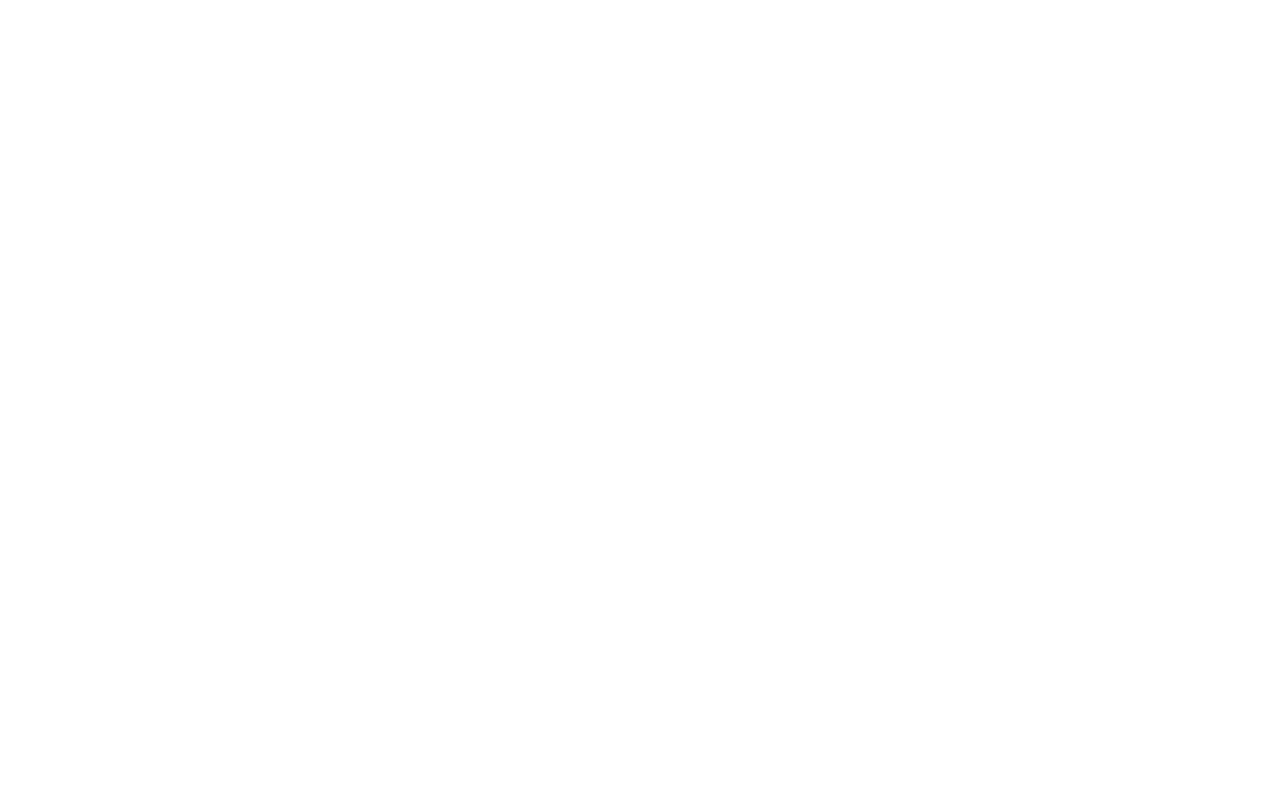
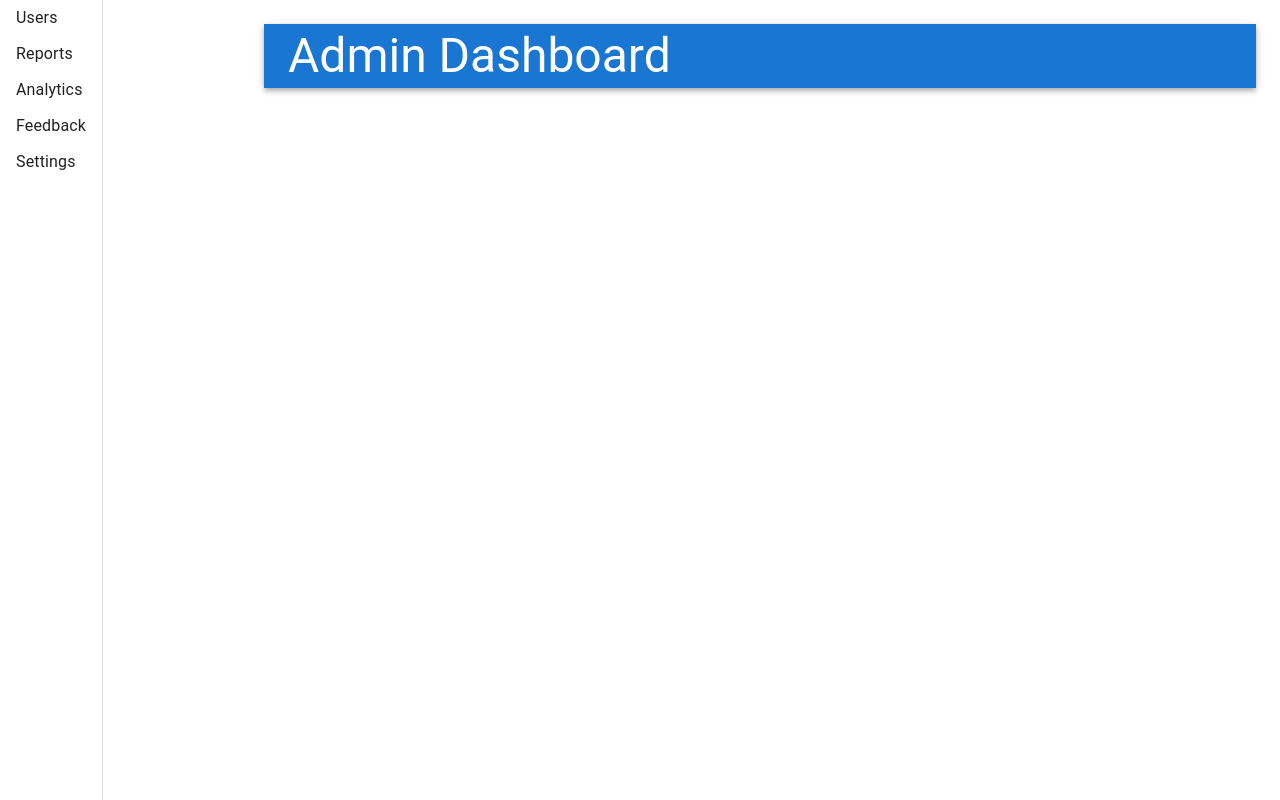
Before and after one commit to Viking-jnr/AccessMap, a React (Vite) app in the folder accessMap/: page /admin-dashboard in a window 1280 px wide. Before the commit this address had no page. Built offline with nearby package versions, Linux system fonts and the light colour scheme.

Commit message:
Added CORS to allow all origins

```diff
--- a/accessMap/src/App.jsx
+++ b/accessMap/src/App.jsx
@@ -5,6 +5,7 @@ import Login from './auth/Login'
 import SignUp from './auth/SignUp'
 import { AuthProvider } from './Context/authContext'
 import Report from './Dashboards/ReportBarrier'
+import Admin from './Dashboards/AdminDashboard'
 
 function App() {
 
@@ -19,6 +20,7 @@ function App() {
             <Route path='/log-in' element={<Login />} />
             <Route path='/sign-up' element={<SignUp />} />
             <Route path='/report-barrier' element={<Report />} />
+            <Route path='/admin-dashboard' element={<Admin />} />
           </Routes>
         </main>
       </div>
--- /dev/null
+++ b/accessMap/src/Dashboards/AdminDashboard.jsx
@@ -0,0 +1,9 @@
+import DashboardLayout from "./DashboardLayout"
+
+const Admin = () => {
+    return(
+        <DashboardLayout />
+    )
+}
+
+export default Admin;
--- /dev/null
+++ b/accessMap/src/Dashboards/DashboardLayout.jsx
@@ -0,0 +1,23 @@
+import { AppBar, Box, Drawer, MenuItem, Toolbar, Typography } from "@mui/material";
+
+export default function DashboardLayout({ children }){
+    return(
+        <Box sx={{display: 'flex'}}>
+            <Drawer variant="permanent" sx={{width: 240}}>
+                <MenuItem>Users</MenuItem>
+                <MenuItem>Reports</MenuItem>
+                <MenuItem>Analytics</MenuItem>
+                <MenuItem>Feedback</MenuItem>
+                <MenuItem>Settings</MenuItem>
+            </Drawer>
+            <Box component={'main'} sx={{flexGrow: 1, p: 3}}>
+                <AppBar position='static'>
+                    <Toolbar>
+                        <Typography variant="h3">Admin Dashboard</Typography>
+                    </Toolbar>
+                </AppBar>
+                {children}
+            </Box>
+        </Box>
+    )
+}
--- a/accessMap/src/Pages/Home/View/Index.jsx
+++ b/accessMap/src/Pages/Home/View/Index.jsx
@@ -52,7 +52,7 @@ export default function Home() {
                     <Fade delay={1.2}>
                     <Grid container spacing={2} justifyContent="center" mt={3}>
                         <Grid item>
-                        <Button variant="contained" onClick={() => navigate('/log-in')} sx={Styles.Button}>
+                        <Button variant="contained" onClick={() => navigate('/report-barrier')} sx={Styles.Button}>
                             Report Barrier
                         </Button>
                         </Grid>
--- a/accessMap/src/assets/Components/Footer.jsx
+++ b/accessMap/src/assets/Components/Footer.jsx
@@ -33,7 +33,7 @@ const Footer = () => {
                 <Grid item xs={12} md={4}>
                     <Grid container spacing={2} justifyContent={'center'}>
                         <Grid item>
-                            <Link href="/log-in" color="inherit" underline="hover">Report Barrier</Link>
+                            <Link href="/report-barrier" color="inherit" underline="hover">Report Barrier</Link>
                         </Grid>
                         <Grid item>
                             <Link href="/maps" color="inherit" underline="hover">View Maps</Link>
--- a/accessMap/src/auth/Login.jsx
+++ b/accessMap/src/auth/Login.jsx
@@ -18,7 +18,7 @@ const Login = () =>{
     const { setUser } = useAuth();
 
     const handleLogin = async () => {
-        const response = await axios.post('http://localhost:4000/auth/login', form);
+        const response = await axios.post('https://access-map.onrender.com/auth/login', form);
         const { token, user } = response.data;
         setUser(user); //set the user globally
 
```
Also changed, not shown: 1 other file (tests, documents, lock files or other folders).
